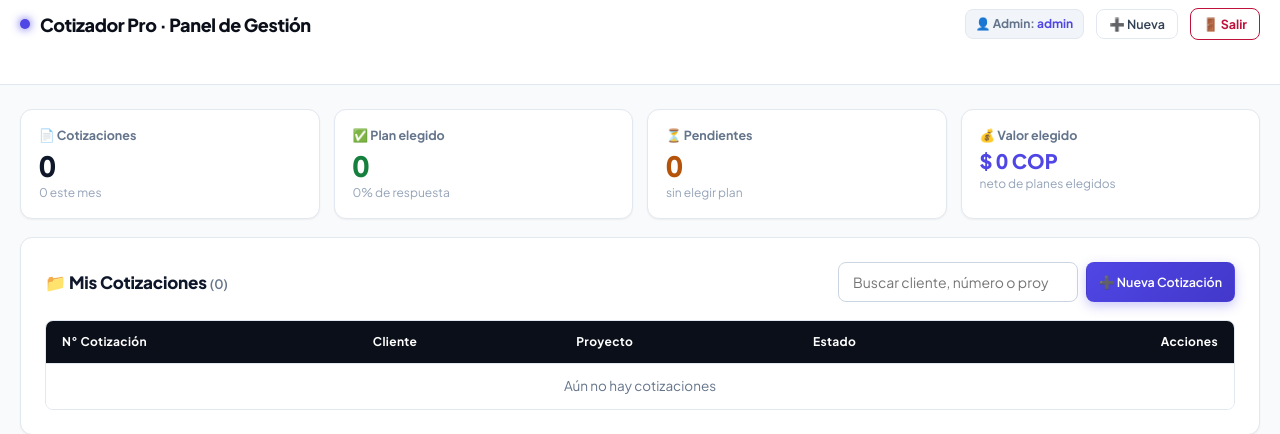
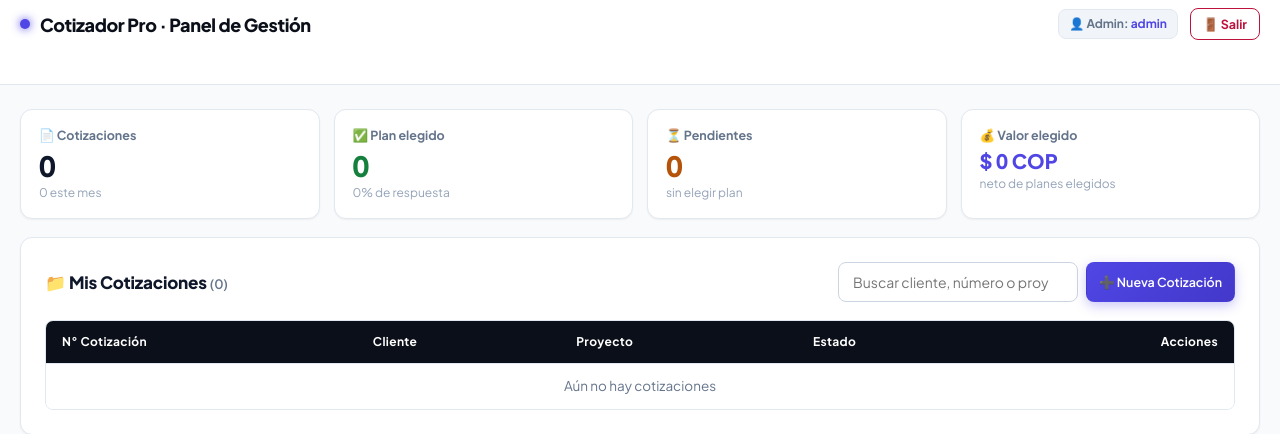
Before and after one commit to DiegoandresGO/coti, a Python web app: template templates/admin.html in a window 1280 px wide. Shown: the top 434 px of the page. Run offline with Jinja, Linux system fonts and the light colour scheme; the template is opened without the code that fills it: most values are stand-ins (such as "Sample title", 1, 10 or a date in 2020).

Commit message:
Simplificar barra superior del panel: usuario, Inicio y Salir
Co-Authored-By: Claude Opus 5 <noreply@anthropic.com>

```diff
--- a/templates/admin.html
+++ b/templates/admin.html
@@ -69,11 +69,7 @@
         <span style="font-size: 12px; color: var(--slate-500); font-weight: 700; background: var(--slate-100); padding: 5px 10px; border-radius: var(--radius-sm); border: 1px solid var(--slate-200);">
           👤 Admin: <strong style="color: var(--primary);">{{ admin_user|default('admin') }}</strong>
         </span>
-        <a id="navClientPortalLink" href="#" target="_blank" class="btn btn-secondary btn-sm editor-only" style="border-color: var(--primary); color: var(--primary); font-weight: 700;">
-          🌐 Vista del Cliente
-        </a>
-        <button type="button" class="btn btn-secondary btn-sm" onclick="newQuotation()">➕ Nueva</button>
-        <button type="button" class="btn btn-primary btn-sm editor-only" onclick="saveQuotation()">💾 Guardar Cotización</button>
+        <button type="button" class="btn btn-secondary btn-sm editor-only" onclick="showListView()">🏠 Inicio</button>
         <a href="/logout" class="btn btn-secondary btn-sm" style="border-color: var(--rose-200); color: var(--rose-700); font-weight: 700;" title="Cerrar sesión administrativa">
           🚪 Salir
         </a>
@@ -769,7 +765,6 @@
         label.textContent = '✏️ Editando ' + editingId;
         sub.textContent = ' · los cambios se guardan sobre esta cotización';
         history.replaceState(null, '', '/?id=' + encodeURIComponent(editingId));
-        document.getElementById('navClientPortalLink').href = clientUrl(editingId) || '#';
       } else {
         label.textContent = '🆕 Nueva cotización (sin guardar)';
         sub.textContent = ' · se creará al presionar Guardar';
@@ -1048,7 +1043,6 @@
       document.getElementById('shareUrlText').textContent = window.location.origin + url;
       document.getElementById('btnClientView').href = url;
       document.getElementById('btnPdfDownload').href = '/api/cotizaciones/' + encodeURIComponent(id) + '/pdf';
-      document.getElementById('navClientPortalLink').href = url;
     }
 
     async function regenerateLink() {
```
